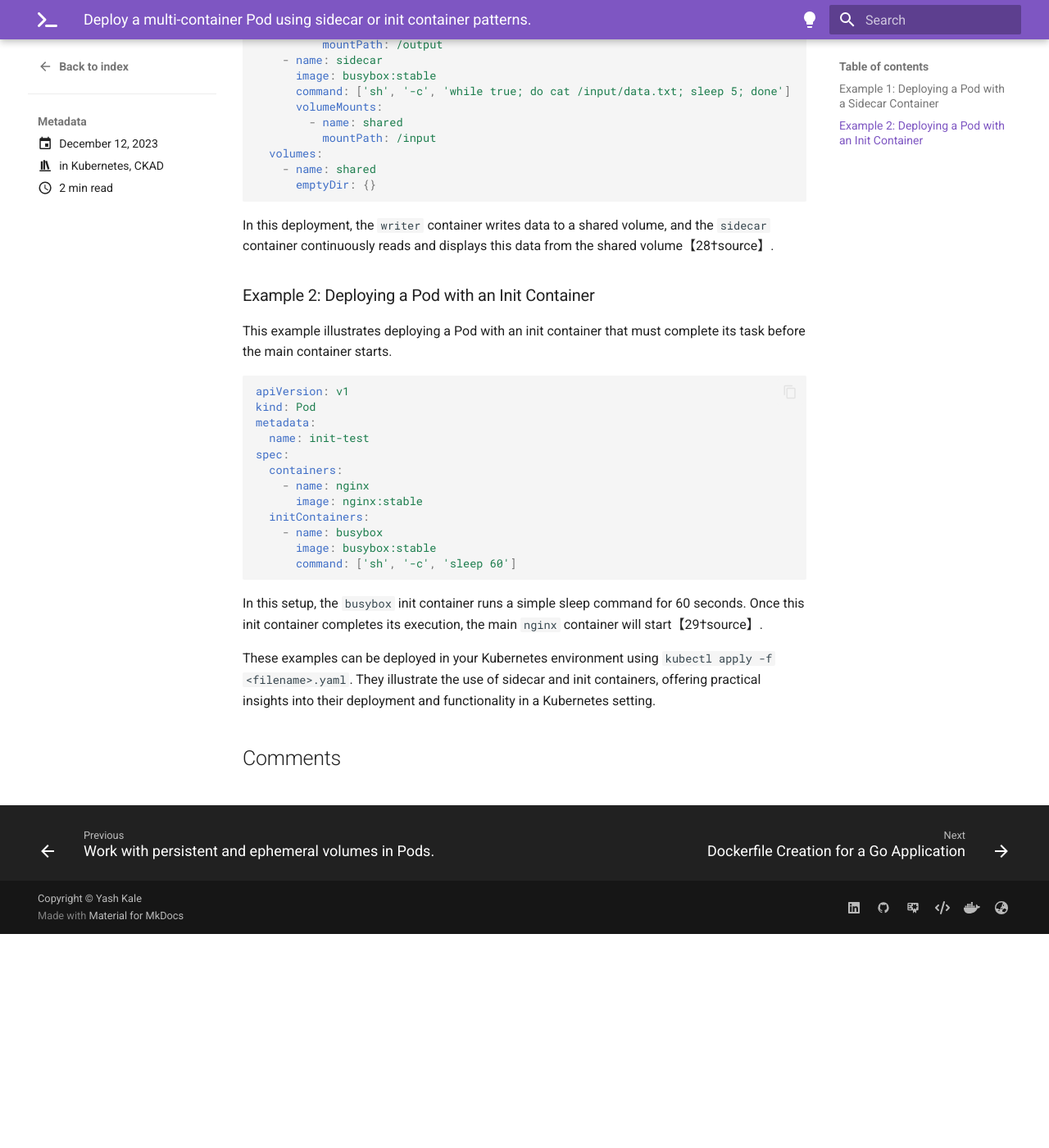
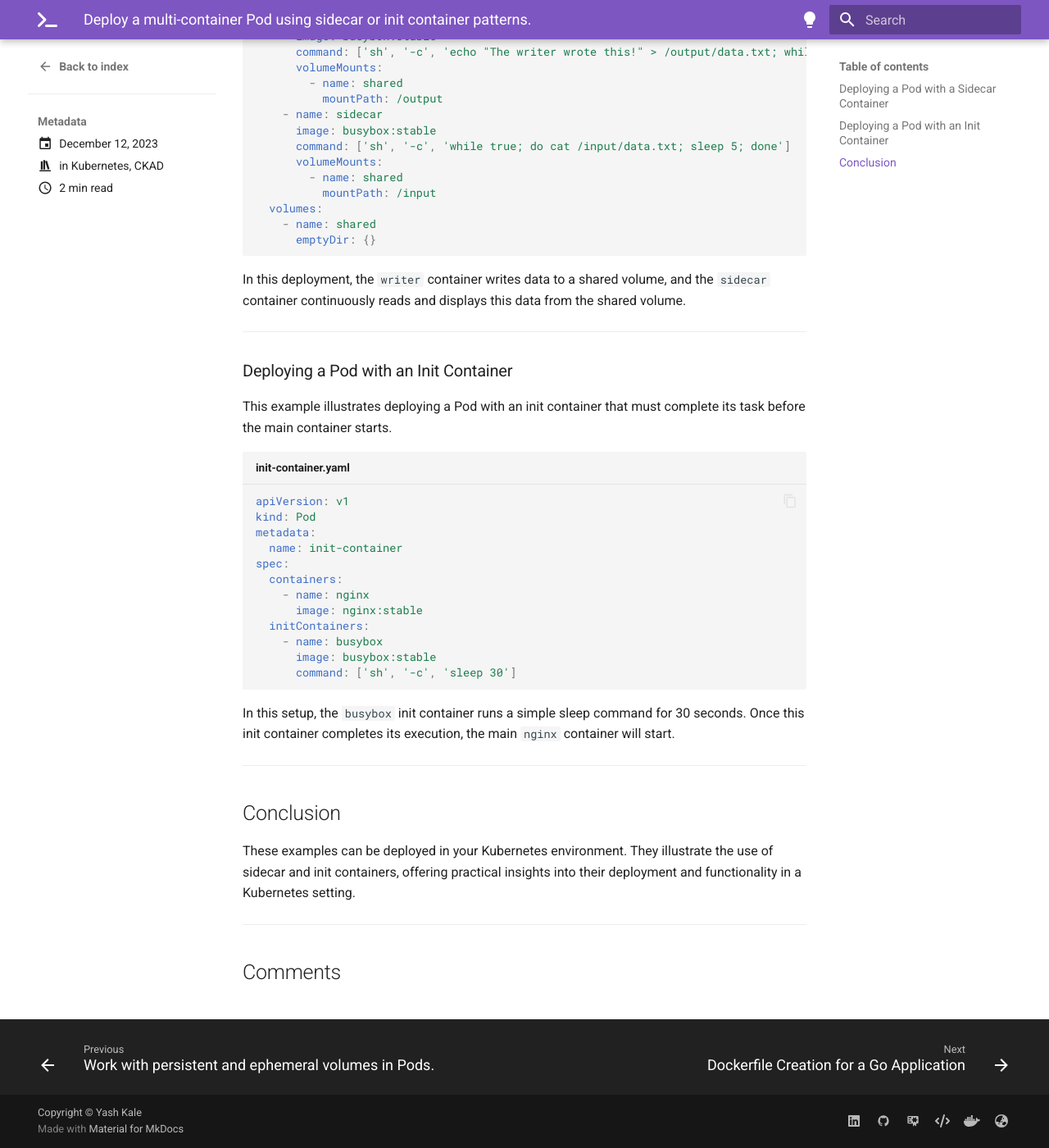
Before and after one commit to imyashkale/portfolio, an MkDocs documentation site: the page built from docs/blog/posts/ckad/multi-container.md, in a window 1280 px wide and 1400 px high, scrolled down 924 px. Shown: the whole window at 82% size. Built offline with MkDocs 1.6.1 and Material for MkDocs 9.7.7, drawn with Linux system fonts in a browser that asks for light colours; comment, search, counter and statistics services are not loaded; before the commit the page ends 2063 px from its top, so only the background shows below that; some of the changed text lies outside the part shown.

Commit message:
CKAD: Deploy a multi-container Pod using sidecar or init container patterns Improved

````diff
--- a/docs/blog/posts/ckad/multi-container.md
+++ b/docs/blog/posts/ckad/multi-container.md
@@ -17,15 +17,17 @@ tags:
   ![CKAD](../../../assets/img/ckad.png){ width="300" }
 </figure>
 
-### Example 1: Deploying a Pod with a Sidecar Container
+---
+
+### Deploying a Pod with a Sidecar Container
 
 This example demonstrates deploying a multi-container Pod where one container (the sidecar) reads data written by the main container.
 
-```yaml
+```yaml title="multi-pod.yaml"
 apiVersion: v1
 kind: Pod
 metadata:
-  name: sidecar-test
+  name: multi-pod
 spec:
   containers:
     - name: writer
@@ -45,17 +47,19 @@ spec:
       emptyDir: {}
 ```
 
-In this deployment, the `writer` container writes data to a shared volume, and the `sidecar` container continuously reads and displays this data from the shared volume【28†source】.
+In this deployment, the `writer` container writes data to a shared volume, and the `sidecar` container continuously reads and displays this data from the shared volume.
 
-### Example 2: Deploying a Pod with an Init Container
+---
+
+### Deploying a Pod with an Init Container
 
 This example illustrates deploying a Pod with an init container that must complete its task before the main container starts.
 
-```yaml
+```yaml title="init-container.yaml"
 apiVersion: v1
 kind: Pod
 metadata:
-  name: init-test
+  name: init-container
 spec:
   containers:
     - name: nginx
@@ -63,9 +67,15 @@ spec:
   initContainers:
     - name: busybox
       image: busybox:stable
-      command: ['sh', '-c', 'sleep 60']
+      command: ['sh', '-c', 'sleep 30']
 ```
 
-In this setup, the `busybox` init container runs a simple sleep command for 60 seconds. Once this init container completes its execution, the main `nginx` container will start【29†source】.
+In this setup, the `busybox` init container runs a simple sleep command for 30 seconds. Once this init container completes its execution, the main `nginx` container will start.
 
-These examples can be deployed in your Kubernetes environment using `kubectl apply -f <filename>.yaml`. They illustrate the use of sidecar and init containers, offering practical insights into their deployment and functionality in a Kubernetes setting.
+---
+
+## Conclusion
+
+These examples can be deployed in your Kubernetes environment. They illustrate the use of sidecar and init containers, offering practical insights into their deployment and functionality in a Kubernetes setting.
+
+---
````
